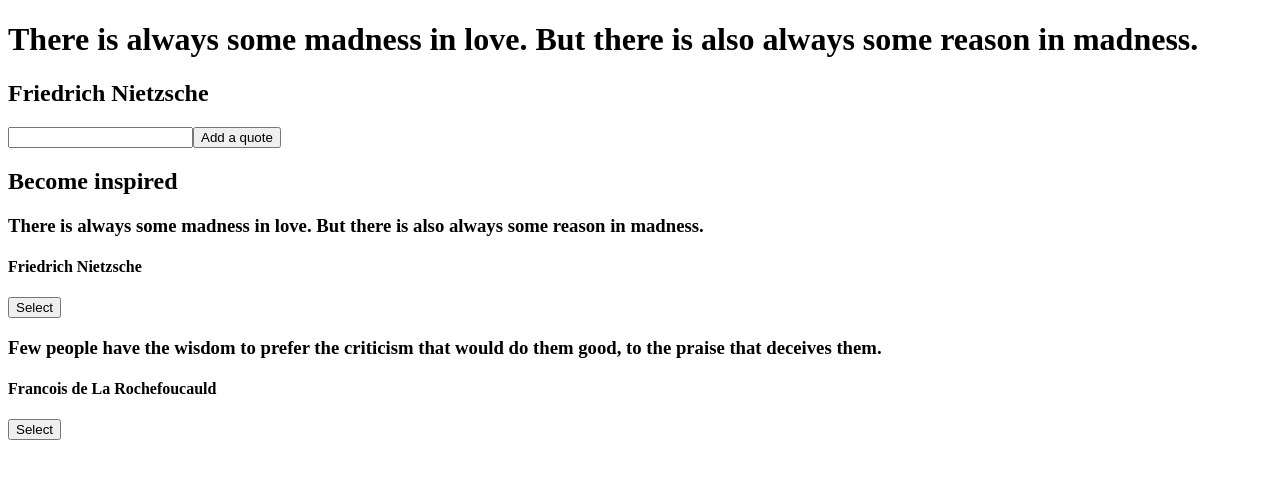
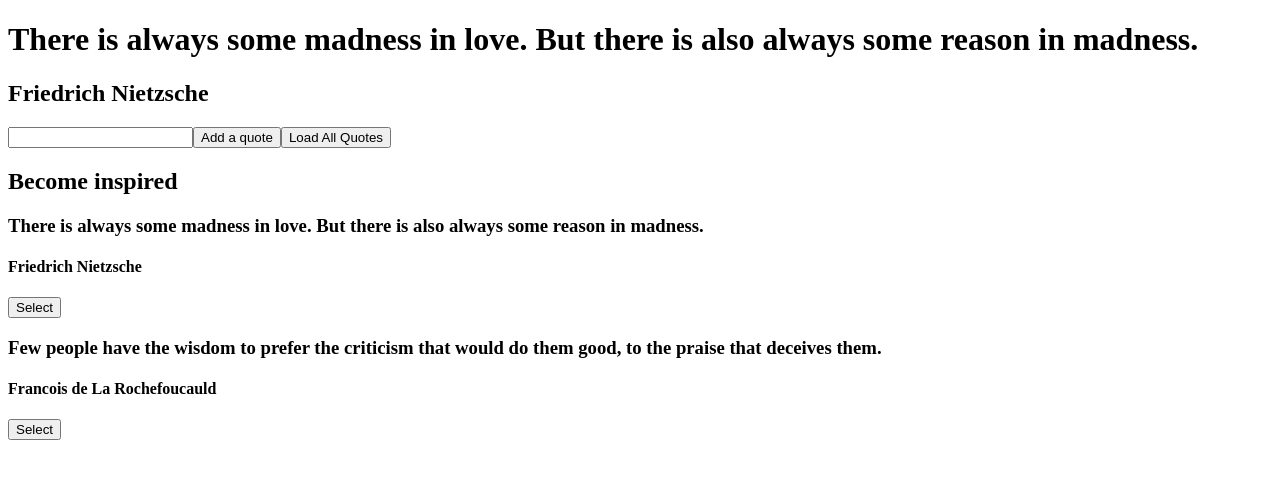
Before and after one commit to wsputnam/mvp-starter, a React app: page / in a window 1280 px wide. Shown: the top 478 px of the page. Built offline with nearby package versions, Linux system fonts and the light colour scheme; no server answers; the HTML template or start-up script is replaced by a standard one.

Commit message:
added option to load all quotes from database

```diff
--- a/react-client/src/index.jsx
+++ b/react-client/src/index.jsx
@@ -66,6 +66,7 @@ class App extends React.Component {
       <h1>{this.state.selected.body}</h1>
       <h2>{this.state.selected.author}</h2>
       <input ref={(input) => {this.added = input}} type="text" /><button onClick={(e) => this.addQuote(e)}>Add a quote</button>
+      <button onClick={(e)=> {this.loadAll()}}>Load All Quotes</button>
       <List dailyQuote={this.dailyQuote} items={this.state.items}/>
     </div>)
   }
```
Also changed, not shown: 1 other file (tests, documents, lock files or other folders).
